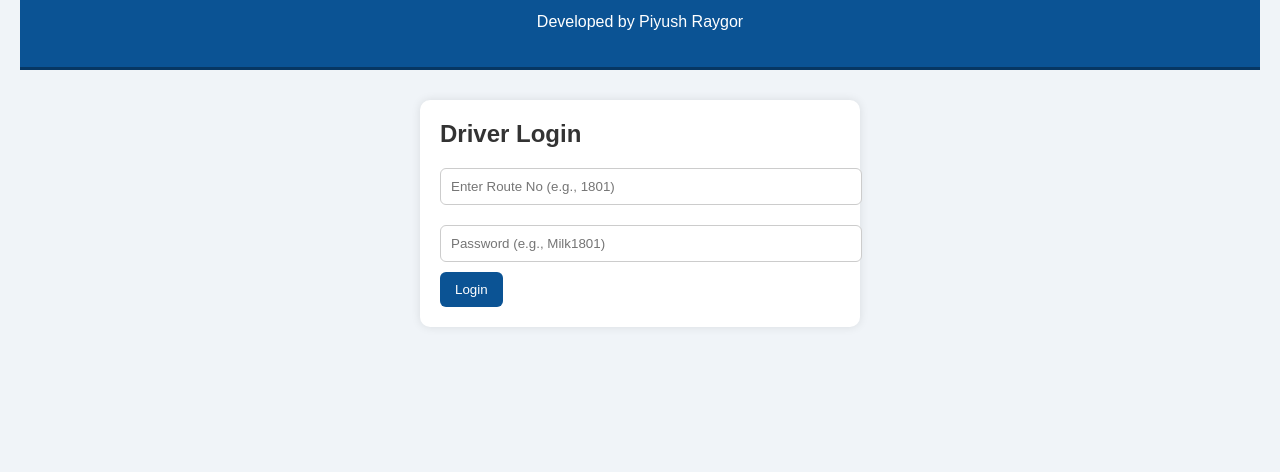
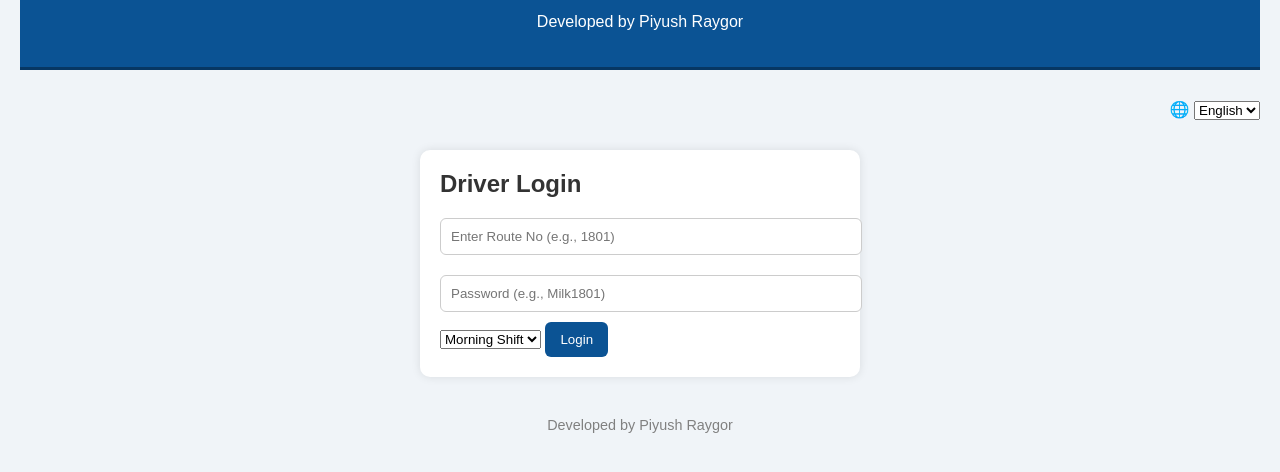
Before and after one commit to piyush0767/MVT, a plain HTML site: page index.html in a window 1280 px wide. Shown: the part 80-552 px from the top of the page. Drawn offline with Linux system fonts and the light colour scheme.

Commit message:
Update index.html

```diff
--- a/index.html
+++ b/index.html
@@ -32,30 +32,58 @@
       background-color: #8bc34a;
       color: white;
     }
+    footer {
+      margin-top: 40px;
+      text-align: center;
+      font-size: 0.9em;
+      color: gray;
+    }
   </style>
 </head>
 <body>
   <div class="header">
-    <h1>MVT - Milk Vehicle Tracking</h1>
+    <h1 id="titleText">MVT - Milk Vehicle Tracking</h1>
     <p>Developed by Piyush Raygor</p>
   </div>
 
+  <!-- Language Toggle -->
+  <div style="text-align: right; margin-bottom: 10px;">
+    <label for="languageSelect">🌐</label>
+    <select id="languageSelect" onchange="toggleLanguage()">
+      <option value="en">English</option>
+      <option value="hi">हिन्दी</option>
+    </select>
+  </div>
+
+  <!-- Login Section -->
   <div class="login-section">
-    <h2>Driver Login</h2>
+    <h2 id="loginTitle">Driver Login</h2>
     <input type="text" id="routeNumber" placeholder="Enter Route No (e.g., 1801)">
     <input type="password" id="password" placeholder="Password (e.g., Milk1801)">
-    <button onclick="driverLogin()">Login</button>
+
+    <!-- Shift Selector -->
+    <select id="shiftSelector">
+      <option value="Morning">Morning Shift</option>
+      <option value="Evening">Evening Shift</option>
+    </select>
+
+    <button onclick="driverLogin()" id="loginBtn">Login</button>
   </div>
 
+  <!-- Admin Section -->
   <div class="admin-section hidden">
-    <h2>MCC Admin Panel - <span id="adminTitle"></span></h2>
+    <h2 id="adminTitle">MCC Admin Panel - <span id="adminRoute"></span></h2>
     <div id="routeData"></div>
   </div>
 
+  <!-- Driver Panel -->
   <div class="driver-section hidden">
-    <h2>Driver Panel - Route <span id="driverRoute"></span></h2>
+    <h2 id="driverPanelTitle">Driver Panel - Route <span id="driverRoute"></span></h2>
+    <p id="shiftDisplay">Shift: </p>
     <div id="societyList"></div>
   </div>
+
+  <footer>Developed by Piyush Raygor</footer>
 
   <script src="script.js"></script>
 </body>
```
